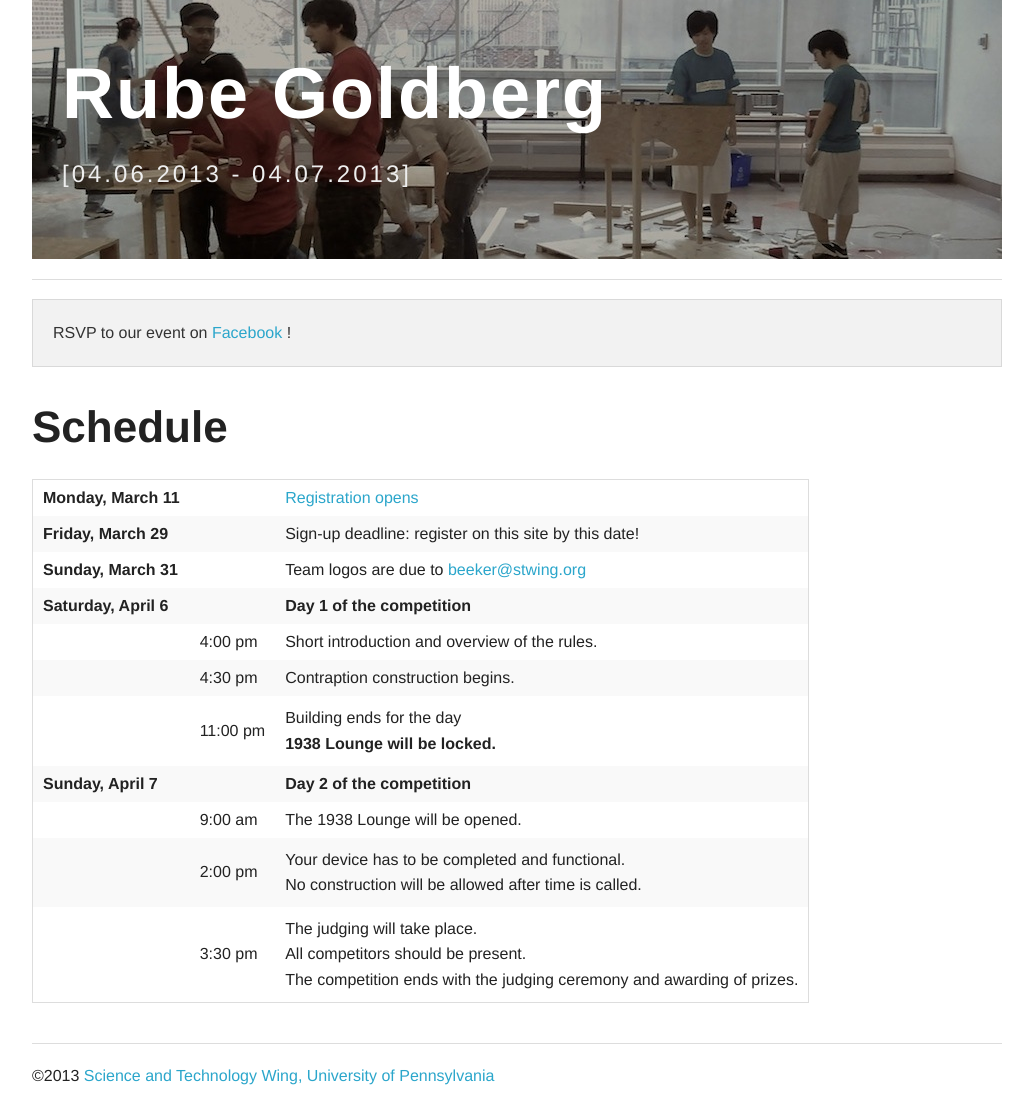
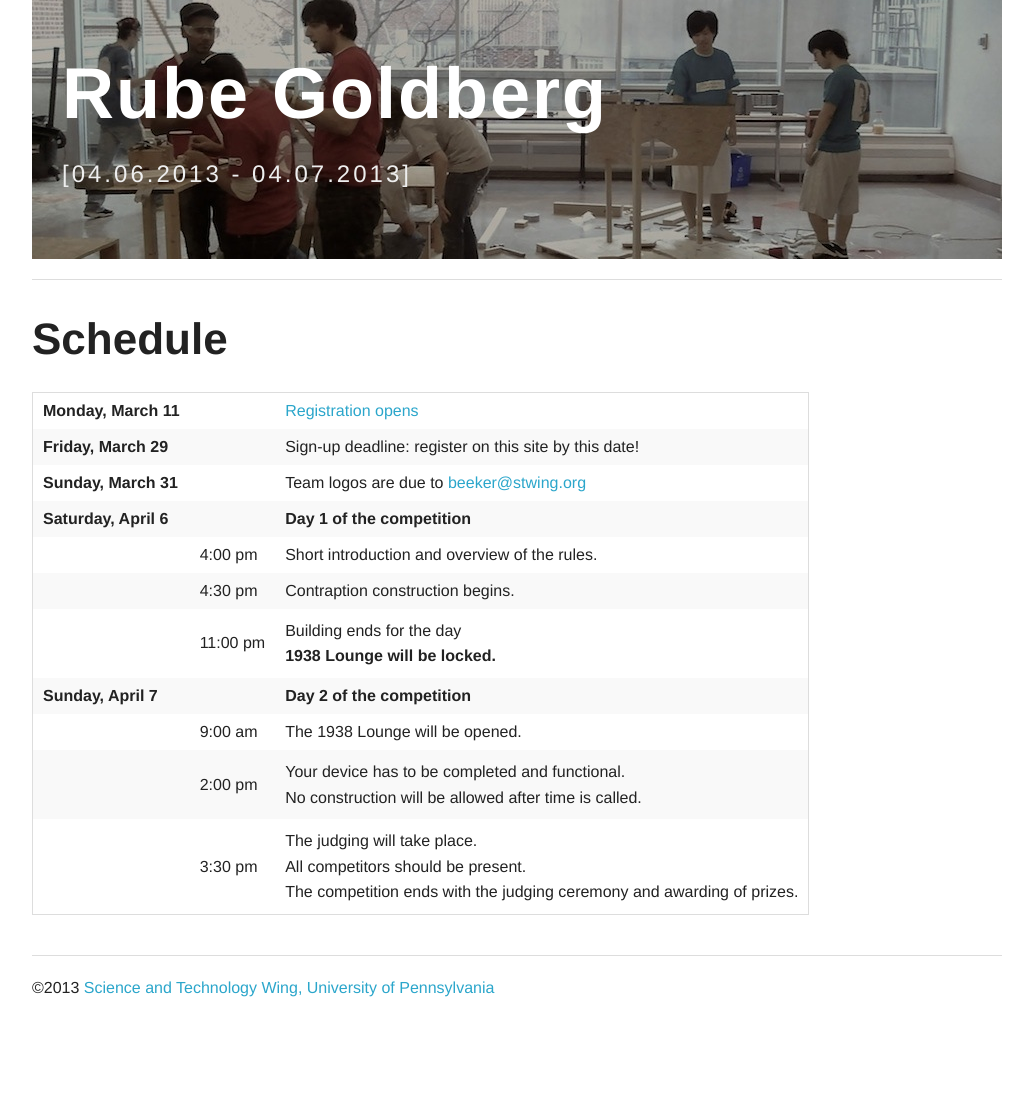
Before and after one commit to STWing/rubegoldberg-web, a PHP site: page /schedule.php in a window 1280 px wide. Shown: the part 93-1201 px from the top of the page, without its empty margins (123-1156 px from the left). After the commit the page ends 1090 px from the top, so only its background shows below. Run offline with PHP 8.4, Linux system fonts and the light colour scheme; data that the repository does not hold is empty.

Commit message:
Move Facebook RSVP panel

```diff
--- a/_index.php
+++ b/_index.php
@@ -49,6 +49,12 @@
   </div>
   <div class="large-4 columns">
     <img src="img/judges.jpg">
+    <div class="panel" style="margin-top:1.25em;">
+      <p>RSVP to our event on
+        <a href="https://www.facebook.com/events/430374367046398/">Facebook
+        </a>!
+      </p>
+    </div>
   </div>
 </div>
 
--- a/_schedule.php
+++ b/_schedule.php
@@ -1,14 +1,3 @@
-<div class="row">
-  <div class="large-12 columns">
-    <div class="panel">
-      <p>RSVP to our event on
-        <a href="https://www.facebook.com/events/430374367046398/">Facebook
-        </a>!
-      </p>
-    </div>
-  </div>
-</div>
-
 <div class="row">
 <div class="large-12 columns">
 
```
Also changed, not shown: _register.php (+10 -11 lines).
